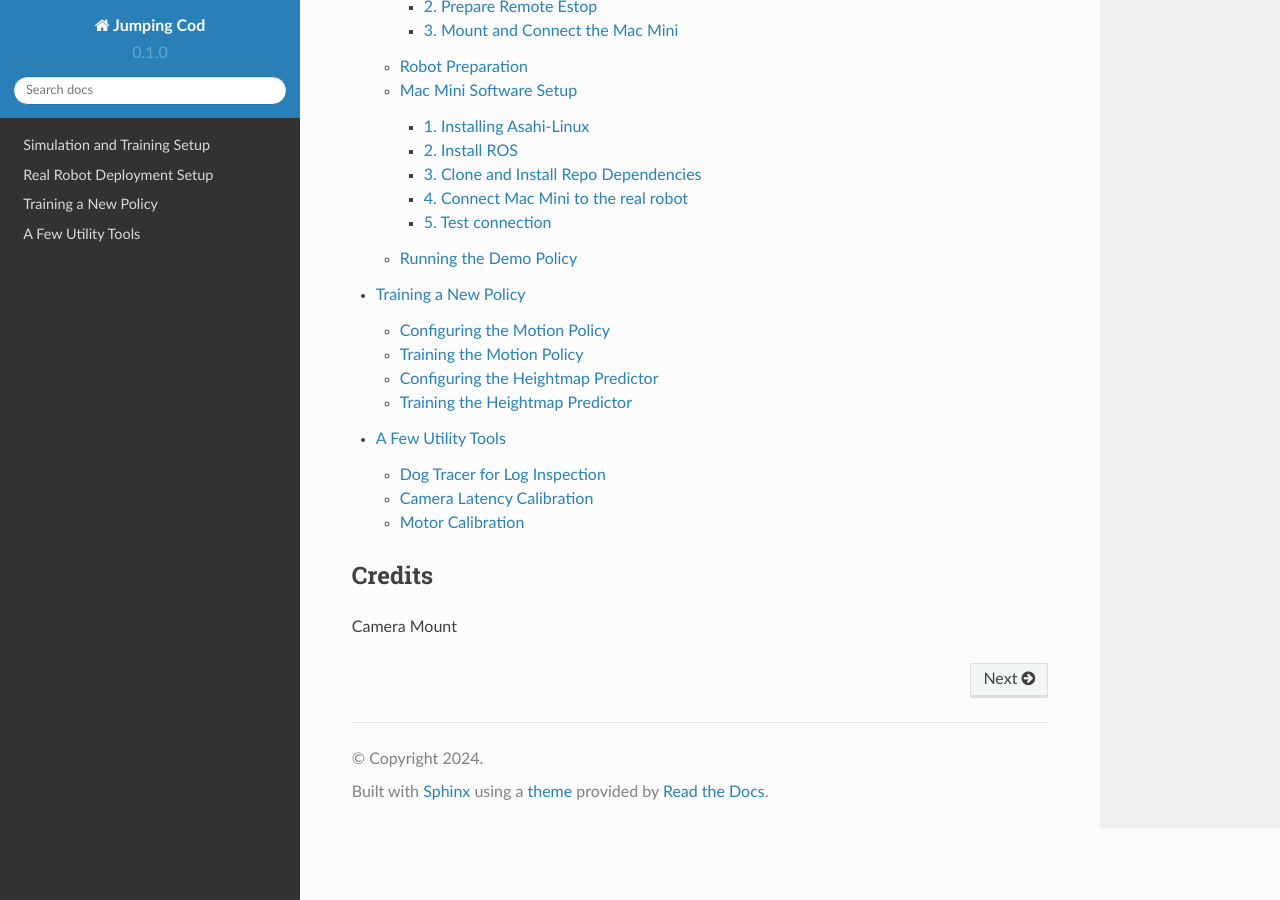
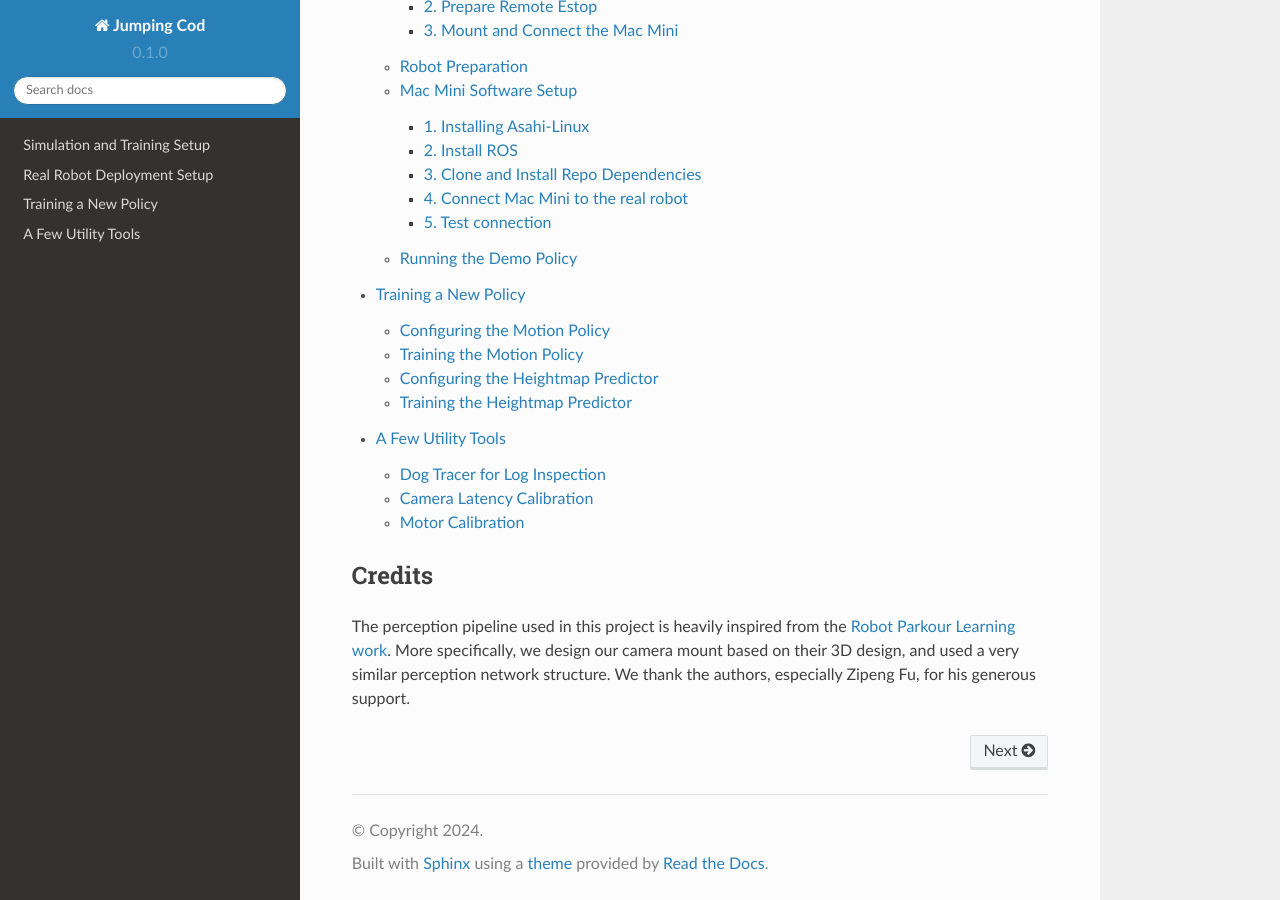
Before and after one commit to yxyang/jumping_cod, a Sphinx documentation site: the page built from docs/source/index.rst, in a window 1280 px wide and 900 px high, scrolled down 1354 px. Built offline with Sphinx 7.4.7 and the Read the Docs theme 2.0.0, drawn with Linux system fonts in a browser that asks for light colours; some of the changed text lies outside the part shown.

Commit message:
Update docs

```diff
--- a/docs/source/index.rst
+++ b/docs/source/index.rst
@@ -39,4 +39,4 @@ Contents
 
 Credits
 -------
-Camera Mount
+The perception pipeline used in this project is heavily inspired from the `Robot Parkour Learning work <https://robot-parkour.github.io/>`_. More specifically, we design our camera mount based on their 3D design, and used a very similar perception network structure. We thank the authors, especially Zipeng Fu, for his generous support.
```
